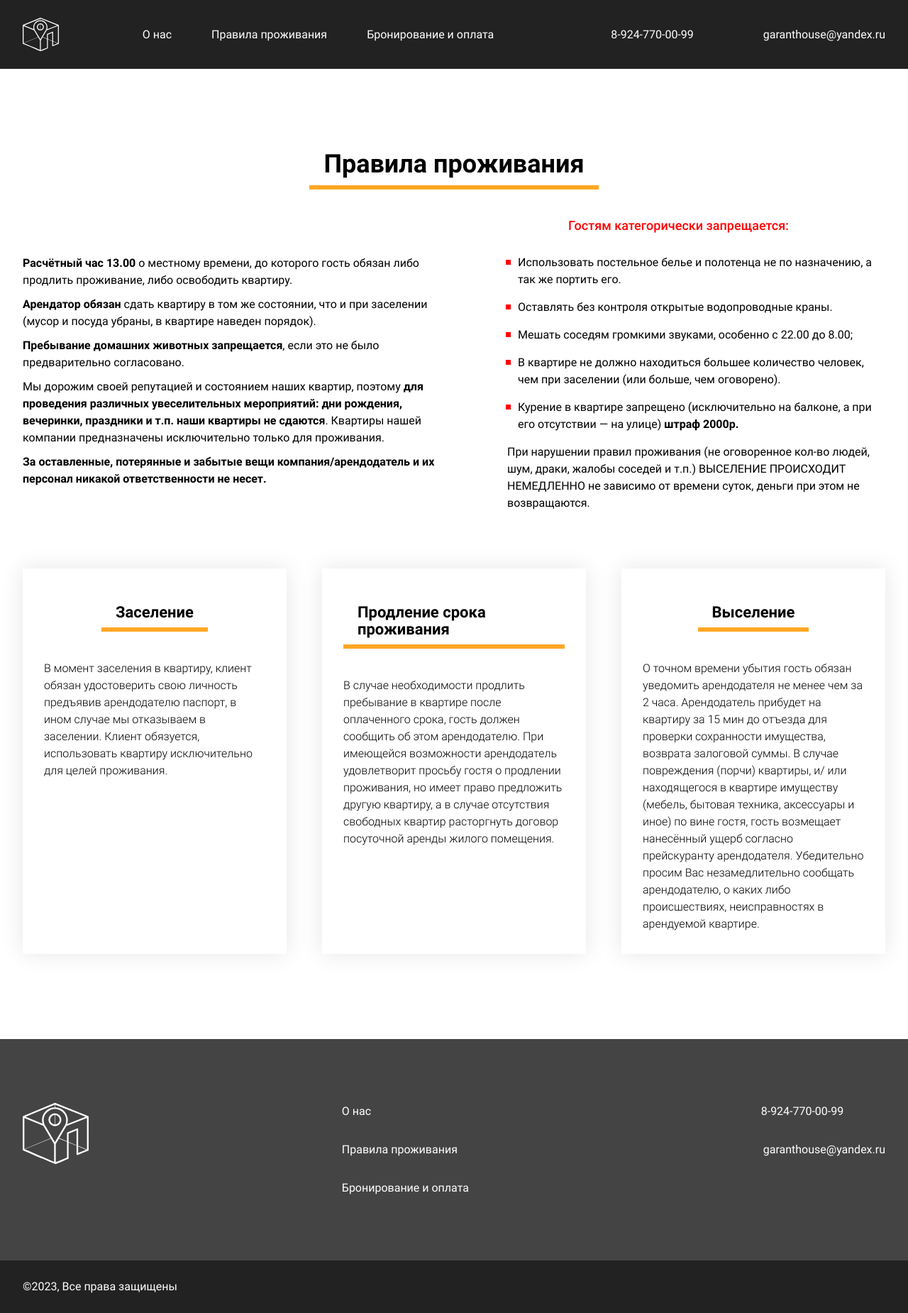
After one commit to alexander-drach/kizil-flats, a PHP site: page /page-rules.php in a window 1280 px wide. The commit adds this page. Shown: the whole page at 71% size. Run offline with PHP 8.4, Linux system fonts and the light colour scheme.

Commit message:
styling page rules

```diff
--- a/assets-gulp/source/sass/blocks/list.scss
+++ b/assets-gulp/source/sass/blocks/list.scss
@@ -35,6 +35,44 @@
         }
     }
 
+    &--rules {
+        width: 100%;
+        display: grid;
+        grid-template-columns: repeat(3, 1fr);
+        gap: 50px;
+
+        @include vp-1023 {
+            grid-template-columns: repeat(1, 1fr);
+            gap: 30px;
+        }
+
+        li {
+            display: flex;
+            flex-direction: column;
+            align-items: center;
+            background-color: $color-default-white;
+            box-shadow: 0px 0px 30px 0px rgba(0, 0, 0, 0.10);
+            padding: 50px 30px 30px 30px;
+        }
+
+        h3 {
+            font-size: 22px;
+            margin-bottom: 40px;
+            padding-left: 20px;
+            padding-right: 20px;
+            padding-bottom: 9px;
+            border-bottom: 6px solid $color-gold;
+        }
+
+        p {
+            width: 100%;
+            font-size: 16px;
+            font-style: normal;
+            font-weight: 300;
+            line-height: 1.5;
+        }
+    }
+
     &--square-small {
         li {
             position: relative;
@@ -60,4 +98,23 @@
             }
         }
     }
+
+    &--forbidden {
+        li {
+            padding-left: 65px;
+            position: relative;
+            margin-bottom: 15px;
+
+            &::before {
+                content: "";
+                position: absolute;
+                top: 0.5em;
+                left: 48px;
+                display: block;
+                width: 7px;
+                height: 7px;
+                background-color: $color-torch-red;
+            }
+        }
+    }
 }
--- a/assets-gulp/source/sass/blocks/map.scss
+++ b/assets-gulp/source/sass/blocks/map.scss
@@ -1,5 +1,6 @@
 .map {
     width: 100%;
+
 
     iframe {
         height: 100%;
@@ -8,6 +9,8 @@
     }
 
     &--main {
+        border-top: 5px solid $color-middle-grey;
+        border-bottom: 5px solid $color-middle-grey;
         height: 560px;
     }
 }
--- /dev/null
+++ b/assets-gulp/source/sass/blocks/rules-content.scss
@@ -0,0 +1,60 @@
+.rules-content {}
+
+.rules-content__inner {
+    display: flex;
+    flex-direction: column;
+    align-items: center;
+    padding-top: 120px;
+    padding-bottom: 120px;
+
+    @include vp-1023 {
+        padding-top: 70px;
+        padding-bottom: 70px;
+    }
+
+    @include vp-639 {
+        padding-top: 50px;
+        padding-bottom: 50px;
+    }
+}
+
+.rules__group {
+    display: grid;
+    grid-template-columns: repeat(2, 1fr);
+    gap: 50px;
+    margin-bottom: 80px;
+
+    @include vp-1023 {
+        grid-template-columns: repeat(1, 1fr);
+    }
+}
+
+.rules-desc {
+    padding-top: 52px;
+
+    @include vp-1023 {
+       padding-top: 0;
+    }
+}
+
+.rules__forbidden {
+    h3 {
+        text-align: center;
+        color: $color-torch-red;
+        font-size: 18px;
+        font-style: normal;
+        font-weight: 500;
+        line-height: normal;
+        margin-bottom: 30px;
+    }
+}
+
+.attention {
+    display: flex;
+    align-items: center;
+}
+
+.attention__icon {
+    flex-shrink: 0;
+    margin-right: 25px;
+}
--- a/assets-gulp/source/sass/style.scss
+++ b/assets-gulp/source/sass/style.scss
@@ -31,6 +31,7 @@
 @import "blocks/card";
 @import "blocks/map";
 @import "blocks/booking-content";
+@import "blocks/rules-content";
 
 // ---------------------------------
 
--- a/assets-gulp/source/sass/variables.scss
+++ b/assets-gulp/source/sass/variables.scss
@@ -11,7 +11,7 @@ $color-transparent:                 rgba(255, 255, 255, 0);
 // для нейминга цветов используем https://www.htmlcsscolor.com/hex/334482
 
 $color-neon-blue:                   #2c39f2;
-$color-torch-red:                   #ff1553;
+$color-torch-red:                   #ff0000;
 $color-gold:                        #ffa724;
 $color-light-gray:                  #929292;
 $color-dark-grey:                   #222222;
--- a/includes/footer.php
+++ b/includes/footer.php
@@ -6,10 +6,10 @@
             </a>
             <ul class="list footer__menu">
                 <li class="footer__menu__item">
-                    <a href="#">О нас</a>
+                    <a href="page-about.php">О нас</a>
                 </li>
                 <li class="footer__menu__item">
-                    <a href="#">Правила проживания</a>
+                    <a href="page-rules.php">Правила проживания</a>
                 </li>
                 <li class="footer__menu__item">
                     <a href="page-booking.php">Бронирование и оплата</a>
--- a/includes/header.php
+++ b/includes/header.php
@@ -20,10 +20,10 @@
                     <nav class="nav">
                         <ul class="list main-menu">
                             <li class="main-menu__item">
-                                <a href="#">О нас</a>
+                                <a href="page-about.php">О нас</a>
                             </li>
                             <li class="main-menu__item">
-                                <a href="#">Правила проживания</a>
+                                <a href="page-rules.php">Правила проживания</a>
                             </li>
                             <li class="main-menu__item">
                                 <a href="page-booking.php">Бронирование и оплата</a>
--- /dev/null
+++ b/page-rules.php
@@ -0,0 +1,73 @@
+<?php require_once 'includes/header.php' ?>
+<main class="rules-content">
+    <div class="rules-content__inner">
+        <h2>Правила проживания</h2>
+        <div class="container">
+            <div class="rules__group">
+                <div class="rules-desc">
+                    <p>
+                        <strong>Расчётный час 13.00</strong> о местному времени, до которого гость обязан либо продлить проживание, либо освободить квартиру.
+                    </p>
+                    <p>
+                        <strong>Арендатор обязан</strong> сдать квартиру в том же состоянии, что и при заселении (мусор и посуда убраны, в квартире наведен порядок).
+                    </p>
+                    <p>
+                        <strong>Пребывание домашних животных запрещается</strong>, если это не было предварительно согласовано.
+                    </p>
+                    <p>
+                        Мы дорожим своей репутацией и состоянием наших квартир, поэтому <strong>для проведения различных увеселительных мероприятий: дни рождения, вечеринки, праздники и т.п. наши квартиры не сдаются</strong>. Квартиры нашей компании предназначены исключительно только для проживания.
+                    </p>
+                    <p>
+                        <strong>За оставленные, потерянные и забытые вещи компания/арендодатель и их персонал никакой ответственности не несет.</strong>
+                    </p>
+                </div><!--rules-desc -->
+                <div class="rules__forbidden">
+                    <h3>Гостям категорически запрещается:</h3>
+                    <ul class="list list--forbidden">
+                        <li>Использовать постельное белье и полотенца не по назначению, а так же портить его.</li>
+                        <li>Оставлять без контроля открытые водопроводные краны.</li>
+                        <li>Мешать соседям громкими звуками, особенно с 22.00 до 8.00;</li>
+                        <li>В квартире не должно находиться большее количество человек, чем при заселении (или больше, чем оговорено).</li>
+                        <li>Курение в квартире запрещено (исключительно на балконе, а при его отсутствии — на улице) <strong>штраф 2000р.</strong></li>
+                    </ul>
+                    <div class="attention">
+                        <svg class="attention__icon" width="25" height="25">
+                            <use xlink:href="assets-gulp/build/img/sprite.svg#icon-attention"></use>
+                        </svg>
+                        <div class="attention__text">
+                            <p>
+                                При нарушении правил проживания (не оговоренное кол-во людей, шум, драки, жалобы соседей и т.п.) ВЫСЕЛЕНИЕ ПРОИСХОДИТ НЕМЕДЛЕННО не зависимо от времени суток, деньги при этом не возвращаются.
+                            </p>
+                        </div>
+                    </div>
+                </div>
+            </div><!-- rules__group -->
+
+        </div><!-- container -->
+        <div class="container">
+            <ul class="list list--rules">
+                <li>
+                    <h3>Заселение</h3>
+                    <p>
+                        В момент заселения в квартиру, клиент обязан удостоверить свою личность предъявив арендодателю паспорт, в ином случае мы отказываем в заселении. Клиент обязуется, использовать квартиру исключительно для целей проживания.
+                    </p>
+                </li>
+                <li>
+                    <h3>Продление срока проживания</h3>
+                    <p>
+                        В случае необходимости продлить пребывание в квартире после оплаченного срока, гость должен сообщить об этом арендодателю. При имеющейся возможности арендодатель удовлетворит просьбу гостя о продлении проживания, но имеет право предложить другую квартиру, а в случае отсутствия свободных квартир расторгнуть договор посуточной аренды жилого помещения.
+                    </p>
+                </li>
+                <li>
+                    <h3>Выселение</h3>
+                    <p>
+                        О точном времени убытия гость обязан уведомить арендодателя не менее чем за 2 часа. Арендодатель прибудет на квартиру за 15 мин до отъезда для проверки сохранности имущества, возврата залоговой суммы.
+                        В случае повреждения (порчи) квартиры, и/ или находящегося в квартире имуществу (мебель, бытовая техника, аксессуары и иное) по вине гостя, гость возмещает нанесённый ущерб согласно прейскуранту арендодателя.
+                        Убедительно просим Вас незамедлительно сообщать арендодателю, о каких либо происшествиях, неисправностях в арендуемой квартире.
+                    </p>
+                </li>
+            </ul>
+        </div><!-- container -->
+    </div>
+</main>
+<?php require_once 'includes/footer.php' ?>
```
Also changed, not shown: assets-gulp/build/css/style.css (+139 -0 lines), page-booking.php (+5 -5 lines), assets-gulp/build/css/style.min.css, assets-gulp/source/img/sprite/icon-attantion.svg (added), 3 other files.
